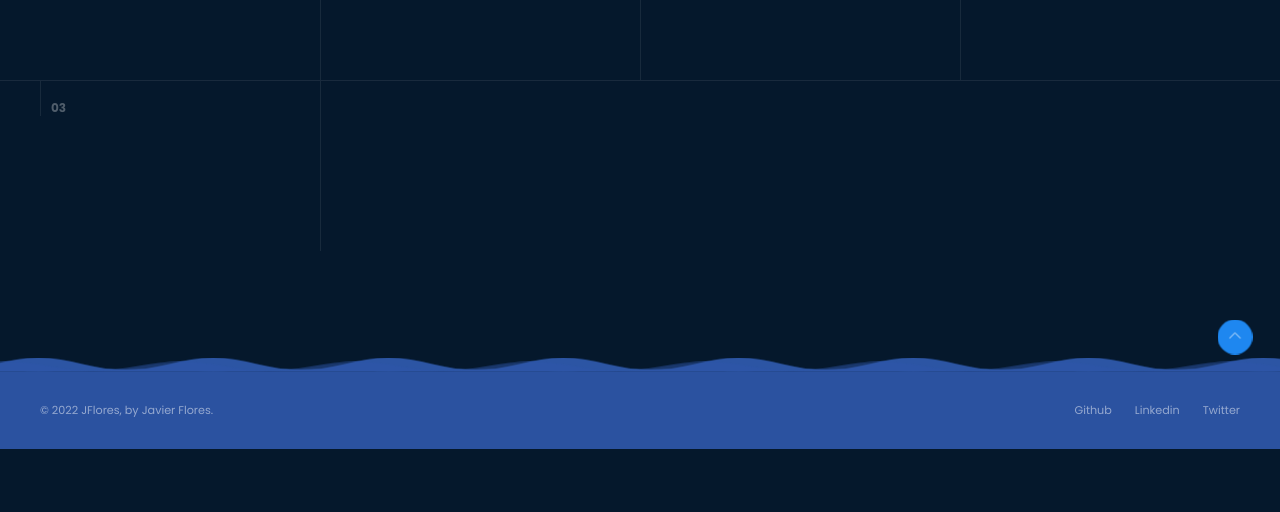
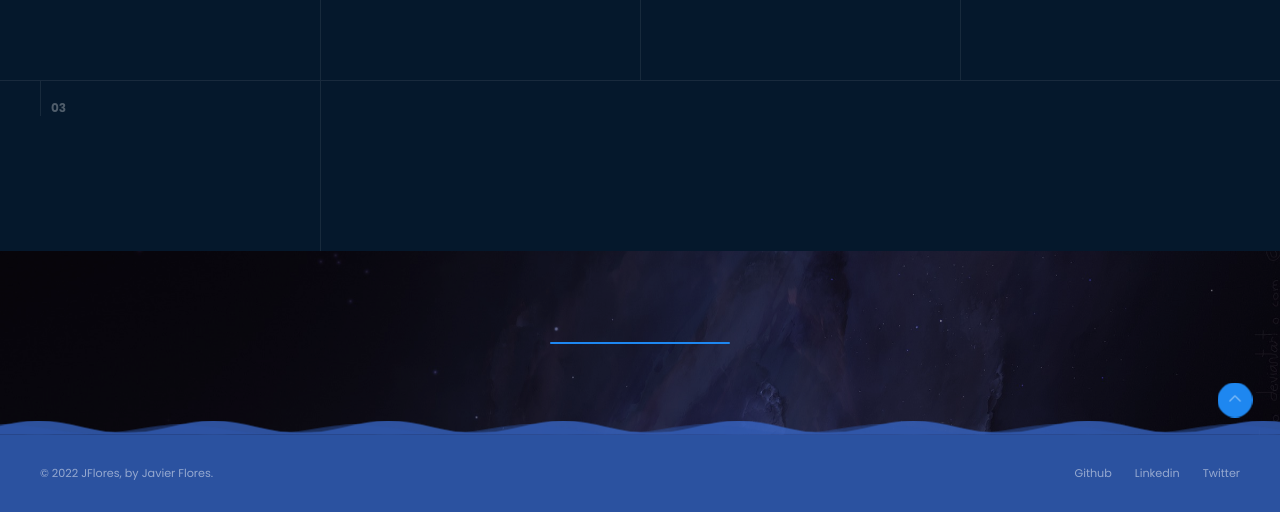
Before and after one commit to jffc-dev/Python-Django-Portfolio, a Django app: template Portfolio/templates/dark-index.html in a window 1280 px wide. Shown: the part 1078-1590 px from the top of the page. Before the commit the page ends 1527 px from the top, so only its background shows below. Run offline with Django 3.2, Linux system fonts and the light colour scheme; the template is opened without the code that fills it, so the values that code supplies are empty; parts of the project's set-up code (start-up, migrations or seed data) failed here and were passed over; some libraries are stand-ins or nearby versions.

Commit message:
feat(cv): CV downloading implemented

```diff
--- a/Portfolio/templates/dark-index.html
+++ b/Portfolio/templates/dark-index.html
@@ -476,21 +476,24 @@
                 </div>
             </div>
         </div>
-{#        <div class="yb-section yb-section-padding uk-background-cover uk-background-fixed " data-uk-parallax="bgy: -200"#}
-{#             data-src="{% static 'img/bg/bg5-1.jpg' %}" data-uk-img>#}
-{#            <div class="yb-overlay-primary uk-position-cover"></div>#}
-{#            <div class="uk-container uk-text-center uk-position-relative">#}
-{#                <div data-uk-grid class="uk-grid-small  uk-flex-center">#}
-{#                    <div>#}
-{#                        <a href="#" class=" yb-btn uk-button uk-button-primary uk-button-large">Download CV</a>#}
-{#                    </div>#}
+        <div class="yb-section yb-section-padding uk-background-cover uk-background-fixed " data-uk-parallax="bgy: -200"
+             data-src="{% static 'img/bg/bg5-1.jpg' %}" data-uk-img>
+            <div class="yb-overlay-primary uk-position-cover"></div>
+            <div class="uk-container uk-text-center uk-position-relative">
+                <div data-uk-grid class="uk-grid-small  uk-flex-center">
+                    <div>
+                        <a
+                            {% if idiomaSeleccionado.perfil.archivoCv != "" %}href="{{ idiomaSeleccionado.perfil.archivoCv.url }}"{% else %}href="{{ idiomaDefault.perfil.archivoCv.url }}"{% endif %} download class=" yb-btn uk-button uk-button-primary uk-button-large">
+                            {% verificar_seleccionado_texto idiomaSeleccionado.idiomaentorno.resumenBotonCv idiomaDefault.idiomaentorno.resumenBotonCv %}
+                        </a>
+                    </div>
 {#                    <div>#}
 {#                        <a href="#contact" class="yb-inner-link yb-btn uk-button uk-button-danger  uk-button-large">Hire#}
 {#                            Me</a>#}
 {#                    </div>#}
-{#                </div>#}
-{#            </div>#}
-{#        </div>#}
+                </div>
+            </div>
+        </div>
     </section><!-- end resume section -->
     <!-- portfolio section -->
 {#    <section class="yb-section  uk-overflow-hidden" id="portfolio">#}
--- a/Portfolio/templatetags/custom_tags.py
+++ b/Portfolio/templatetags/custom_tags.py
@@ -32,7 +32,6 @@
 @register.simple_tag(name='verificar_categoria_idioma')
 def verificar_categoria_idioma(categoriaCodigo, idiomaCodigo):
     categoriaIdioma = CategoriaIdioma.objects.filter(categoria=categoriaCodigo, idioma=idiomaCodigo)
-    print(categoriaIdioma)
     if len(categoriaIdioma) > 0:
         return categoriaIdioma[0].nombreCorto
     else:
--- a/requirements.txt
+++ b/requirements.txt
@@ -1,8 +1,7 @@
 asgiref==3.4.1
 Django==3.2.11
-Pillow==8.4.0
-pkg_resources==0.0.0
+Pillow==9.0.1
 psycopg2==2.9.3
 pytz==2021.3
 sqlparse==0.4.2
-typing_extensions==4.0.1
+typing-extensions==4.0.1
```
Also changed, not shown: PythonDjangoPortfolio/db.py (+2 -6 lines), PythonDjangoPortfolio/settings.py (+6 -9 lines).
